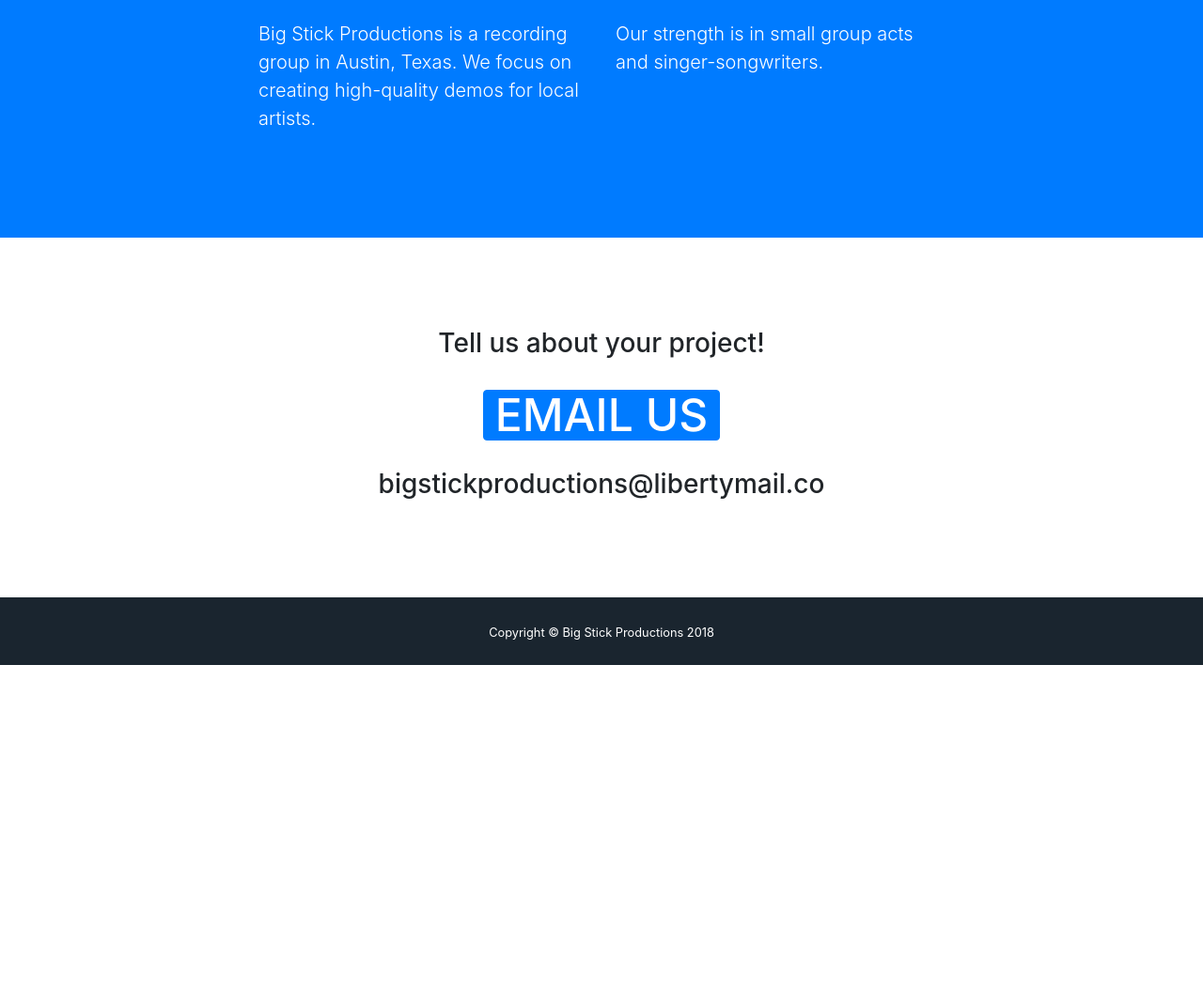
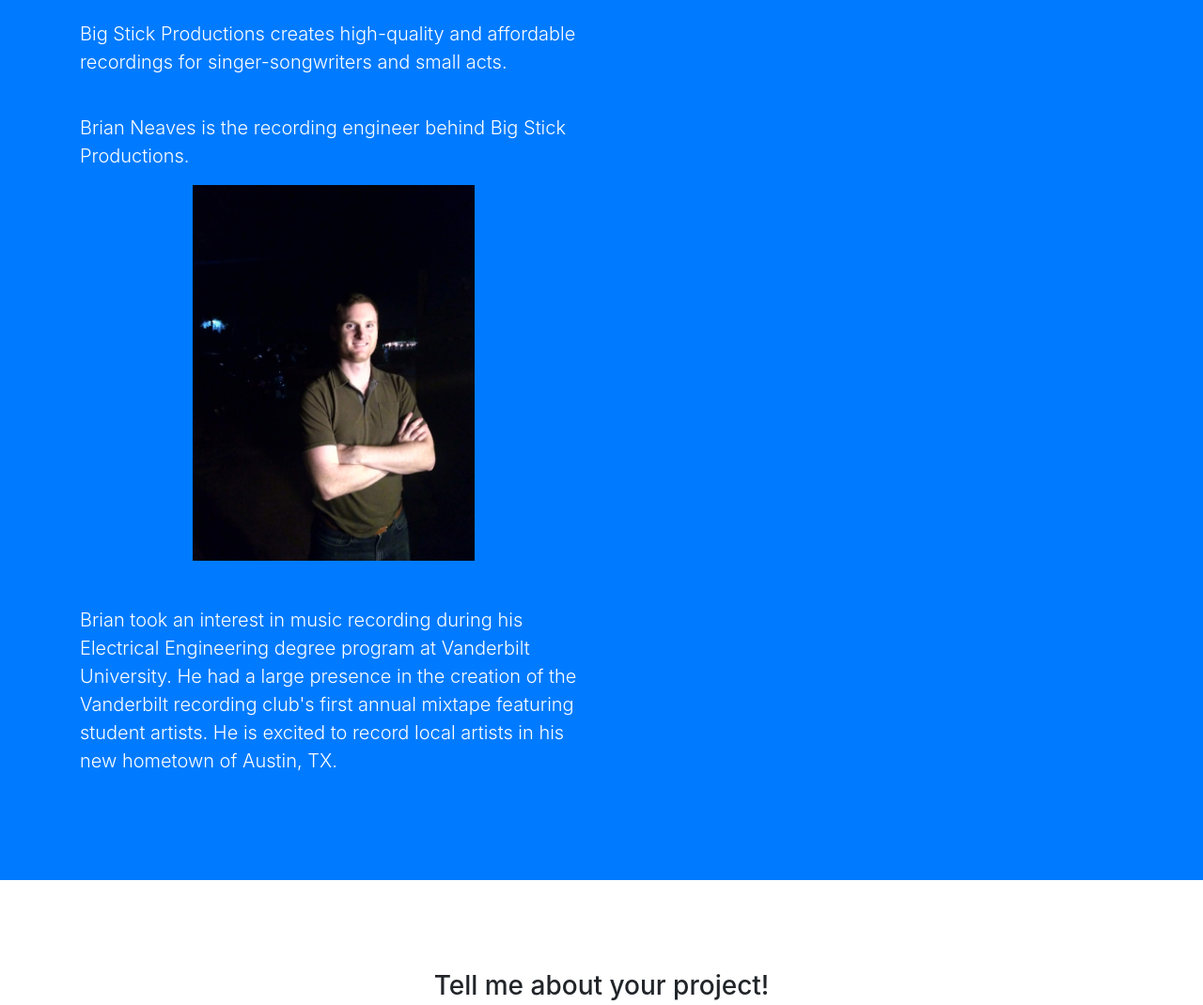
Before and after one commit to blink2ce/Big-Stick-Productions-Website, a website with bundled scripts: page index.html in a window 1280 px wide. Shown: the part 1780-2850 px from the top of the page at 94% size. Before the commit the page ends 2488 px from the top, so only its background shows below. Built offline with nearby package versions, Linux system fonts and the light colour scheme.

Commit message:
Added picture of myself, changed copy

```diff
--- a/css/freelancer.css
+++ b/css/freelancer.css
@@ -388,4 +388,10 @@ a:focus, a:hover, a:active {
 #emailaddress{
   margin-top:30px;
 }
+#img{
+  max-width:300px;
+  height:auto;
+  display:block;
+  margin:auto;
+}
 /*=========End of my additional styles=============*/
--- a/index.html
+++ b/index.html
@@ -100,12 +100,18 @@
         <h2 class="text-center text-uppercase text-white">About</h2>
         <hr class="star-light mb-5">
         <div class="row">
-          <div class="col-lg-4 ml-auto">
-            <p class="lead">Big Stick Productions is a recording group in Austin, Texas. We focus on creating high-quality demos for local artists.</p>
+          <div class="col-lg-6">
+            <p class="lead">Big Stick Productions creates high-quality and affordable recordings for singer-songwriters and small acts.</p><br>
           </div>
-          <div class="col-lg-4 mr-auto">
-            <p class="lead">Our strength is in small group acts and singer-songwriters.</p>
+        </div>
+        <div class="row">
+          <div class="col-lg-6"><!--class="col-lg-4 mr-auto">-->
+            <p class="lead">Brian Neaves is the recording engineer behind Big Stick Productions.</p>
+            <img id="img" class="img-fluid mb-5" src="img/brian_profile.jpg" alt="">
+            <p class="lead">Brian took an interest in music recording during his Electrical Engineering degree program at Vanderbilt University.
+              He had a large presence in the creation of the Vanderbilt recording club's first annual mixtape featuring student artists. He is excited to record local artists in his new hometown of Austin, TX.</p>
           </div>
+        </div>
         </div>
       </div>
     </section>
@@ -113,10 +119,10 @@
     <!-- Contact Section -->
     <section id="contact">
       <div class="container text-center">
-        <h3>Tell us about your project!</h3>
+        <h3>Tell me about your project!</h3>
         <br>
         <a class="btn btn-primary" href="mailto:bigstickproductions@libertymail.co">
-            <h2 class="text-center text-uppercase mb-0">email us</h2>
+            <h2 class="text-center text-uppercase mb-0">email me</h2>
         </a>
         <h3 id="emailaddress">bigstickproductions@libertymail.co</h3>
       </div>
@@ -150,7 +156,7 @@
               <h2 class="text-secondary text-uppercase mb-0">Pete Holland</h2>
               <hr class="star-dark mb-5">
               <img class="img-fluid mb-5" src="img/portfolio/Pete-Holland.jpg" alt="">
-              <p class="mb-5">I recorded Pete Holland's first track "Capulets" off of his new album, "Seven Deadly Hymns". The track is slow like a lazy river on a hot summer day, reminiscent of time spent with a beautiful woman.</p>
+              <p class="mb-5">I recorded Pete Holland's first track "Capulets" off of his new album, "Seven Deadly Hymns". The track is lazy like a day at the river on a hot summer day.</p>
 
               <a class="btn btn-secondary btn-lg rounded-pill" href="https://soundcloud.com/saintpeterholland/capulets">
                 <i class="fa"></i>
```
Also changed, not shown: img/brian_profile.jpg (added).
